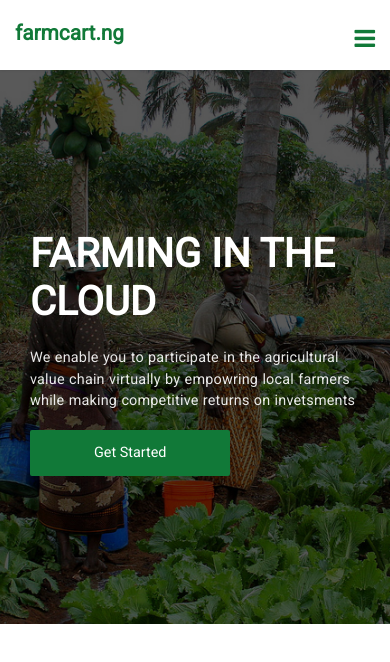
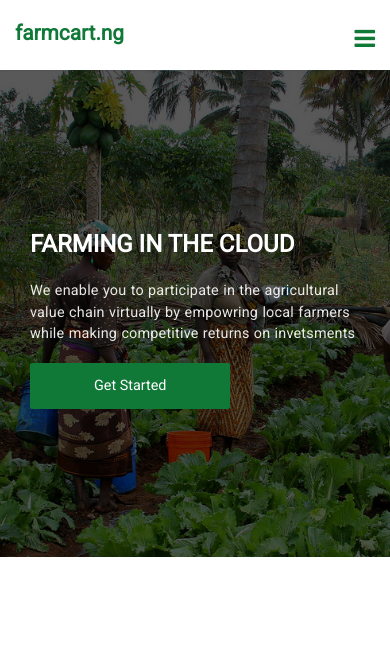
Before and after one commit to Achilles45/farmcart, a Vue app: page / in a window 390 px wide. Shown: the top 662 px of the page. Built offline with nearby package versions, Linux system fonts and the light colour scheme; the HTML template or start-up script is replaced by a standard one.

Commit message:
Fixes more css

```diff
--- a/src/components/Banner.vue
+++ b/src/components/Banner.vue
@@ -64,6 +64,7 @@ export default {
        .banner__contents{
            h1{
                text-shadow: none !important;
+               font-size: 1.5rem !important;
            }
            p{
                opacity: .9 !important;
--- a/src/components/Navbar.vue
+++ b/src/components/Navbar.vue
@@ -77,7 +77,7 @@ export default {
         z-index: 100;
         width: 100%;
         left: 0 !important;
-        height: calc(100vh - 30%);
+        height: calc(100vh - 20%);
         display: none !important;
         line-height: 4;
         .nav__link{
```
